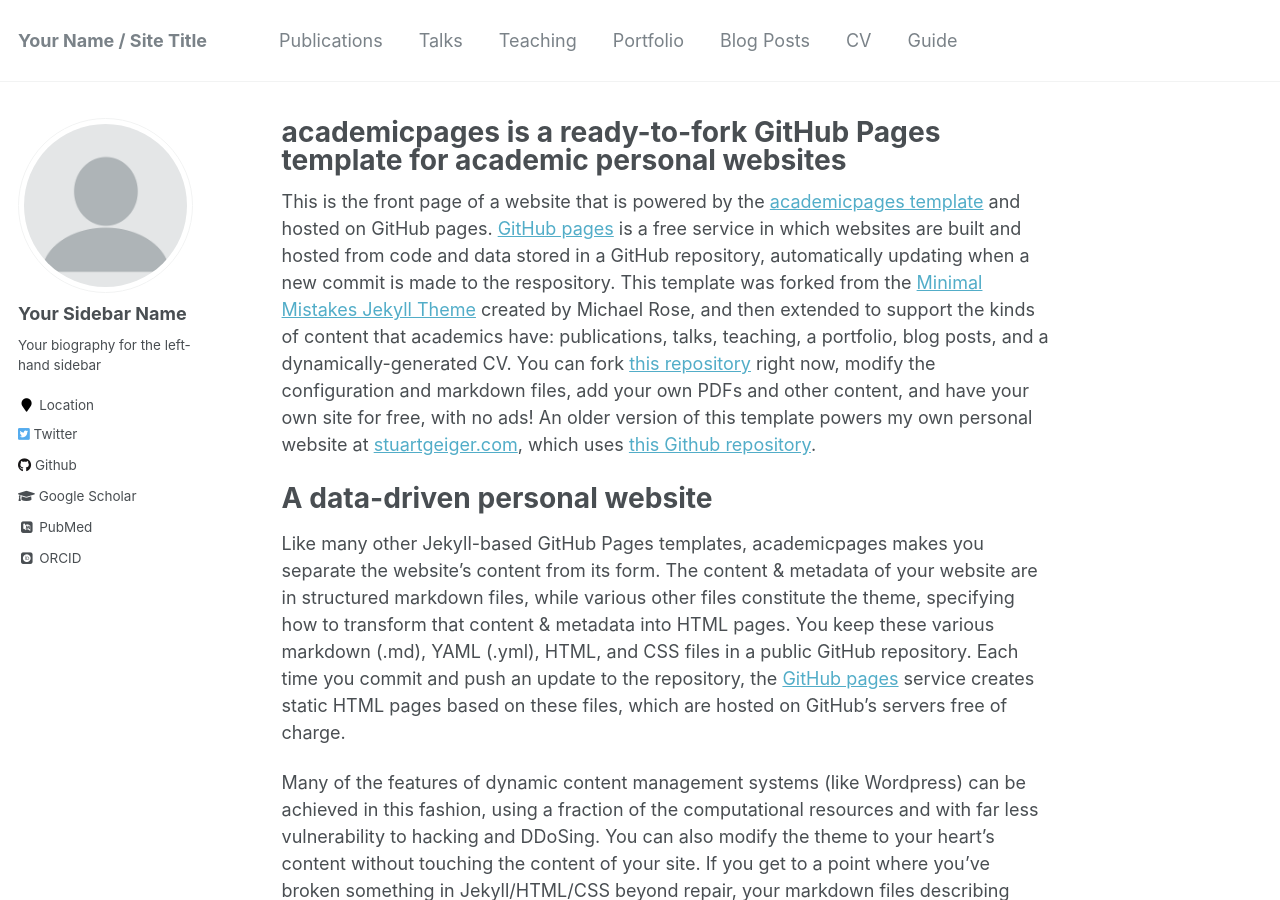
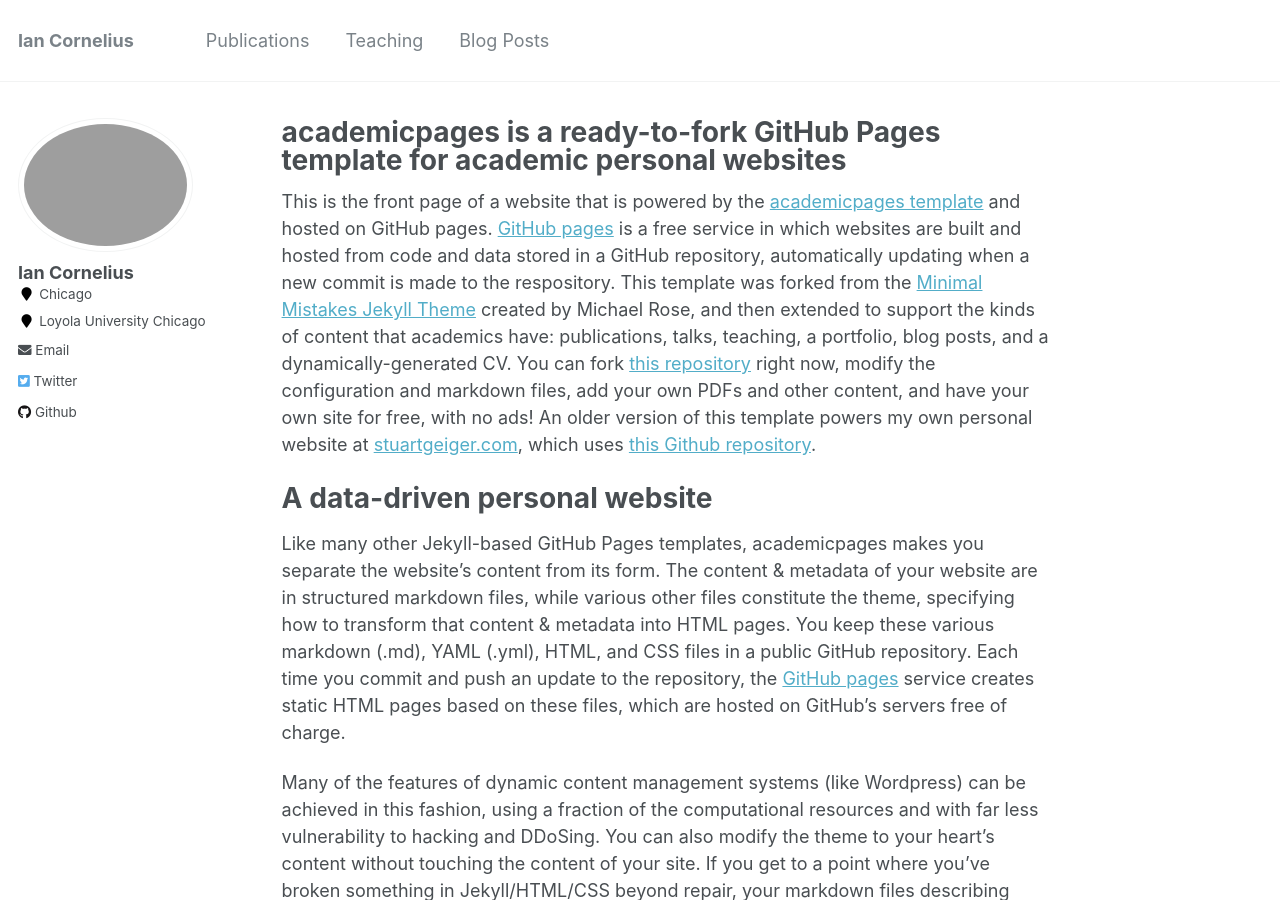
Before and after one commit to icornelius/icornelius.github.io, a Jekyll site: the page built from _pages/about.md, in a window 1280 px wide and 900 px high. Built offline with Jekyll 4.4.1, drawn with Linux system fonts in a browser that asks for light colours; some web fonts are replaced; some of the changed text lies outside the part shown.

Commit message:
customize _config.yml and _data/navigation.yml

```diff
--- a/_config.yml
+++ b/_config.yml
@@ -7,13 +7,13 @@
 
 # Site Settings
 locale                   : "en-US"
-title                    : "Your Name / Site Title"
+title                    : "Ian Cornelius"
 title_separator          : "-"
-name                     : &name "Your Name"
-description              : &description "personal description"
-url                      : https://academicpages.github.io # the base hostname & protocol for your site e.g. "https://mmistakes.github.io"
+name                     : &name "Ian Cornelius"
+description              : &description "Associate Professor at Loyola University Chicago"
+url                      : https://icornelius.github.io # the base hostname & protocol for your site e.g. "https://mmistakes.github.io"
 baseurl                  : "" # the subpath of your site, e.g. "/blog"
-repository               : "academicpages/academicpages.github.io"
+repository               : "icornelius.github.io"
 teaser                   :  # filename of teaser fallback teaser image placed in /images/, .e.g. "500x300.png"
 breadcrumbs              : false # true, false (default)
 words_per_minute         : 160
@@ -80,14 +80,14 @@
 
 # Site Author
 author:
-  name             : "Your Sidebar Name"
-  avatar           : "profile.png"
-  bio              : "Your biography for the left-hand sidebar"
-  location         : "Location"
-  employer         :
-  pubmed           : "https://www.ncbi.nlm.nih.gov/pubmed/?term=john+snow"
-  googlescholar    : "http://yourfullgooglescholarurl.com"
-  email            :
+  name             : "Ian Cornelius"
+  avatar           : "images/profile-newsprint.png"
+  bio              :
+  location         : "Chicago"
+  employer         : "Loyola University Chicago"
+  pubmed           :
+  googlescholar    :
+  email            : icornelius at luc dot edu
   researchgate     :  # example: "https://www.researchgate.net/profile/yourprofile"
   uri              :
   bitbucket        :
@@ -96,25 +96,26 @@
   flickr           :
   facebook         :
   foursquare       :
-  github           : "academicpages"
+  github           : "icornelius"
   google_plus      :
   keybase          :
   instagram        :
   impactstory      : #"https://profiles.impactstory.org/u/xxxx-xxxx-xxxx-xxxx"
   lastfm           :
   linkedin         :
-  orcid            : "http://orcid.org/yourorcidurl"
+  orcid            : # "http://orcid.org/yourorcidurl"
   pinterest        :
   soundcloud       :
   stackoverflow    : # http://stackoverflow.com/users/123456/username
   steam            :
   tumblr           :
-  twitter          : "replacethistwitterhandle"
+  twitter          : "@ircornelius"
   vine             :
   weibo            :
   xing             :
   youtube          :
   wikipedia        :
+  zotero           : "irc7"
 
 
 # Reading Files
@@ -255,7 +256,7 @@
 permalink: /:categories/:title/
 # paginate: 5 # amount of posts to show
 # paginate_path: /page:num/
-timezone: America/Los_Angeles # http://en.wikipedia.org/wiki/List_of_tz_database_time_zones
+timezone: America/Chicago # http://en.wikipedia.org/wiki/List_of_tz_database_time_zones
 
 
 # Plugins
--- a/_data/navigation.yml
+++ b/_data/navigation.yml
@@ -3,20 +3,17 @@
   - title: "Publications"
     url: /publications/
 
-  - title: "Talks"
-    url: /talks/
+#  - title: "Talks"
+#    url: /talks/
 
   - title: "Teaching"
     url: /teaching/
 
-  - title: "Portfolio"
-    url: /portfolio/
+#  - title: "Portfolio"
+#    url: /portfolio/
 
   - title: "Blog Posts"
     url: /year-archive/
 
-  - title: "CV"
-    url: /cv/
-
-  - title: "Guide"
-    url: /markdown/
+#  - title: "CV"
+#    url: /cv/
```
